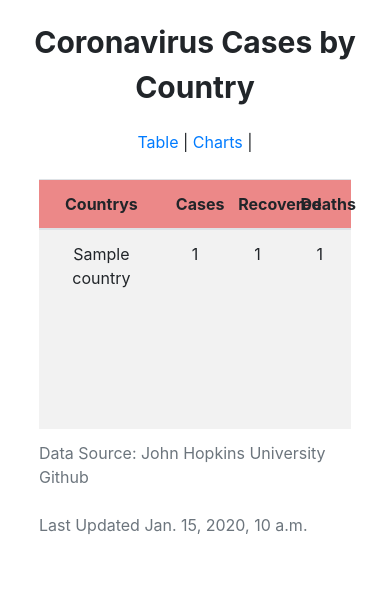
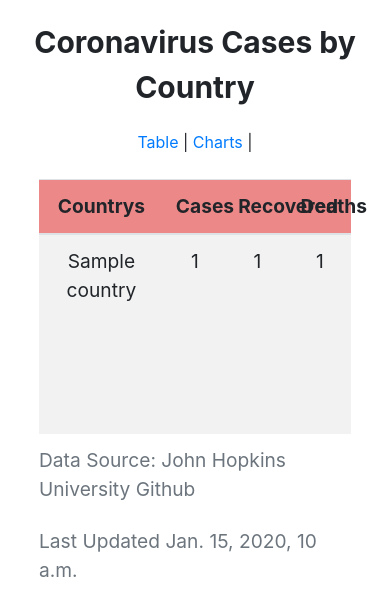
Before and after one commit to Nicholas-Chong/Coronavirus_website, a Django app: template corona_website_app/templates/corona_website_app/index.html in a window 390 px wide. Shown: the top 616 px of the page. Run offline with Django 3.2, Linux system fonts and the light colour scheme; the template is opened without the code that fills it: most values are stand-ins (such as "Sample title", 1, 10 or a date in 2020); data that the repository does not hold is empty; some libraries are stand-ins or nearby versions.

Commit message:
Added media query

```diff
--- a/corona_website_app/templates/corona_website_app/index.html
+++ b/corona_website_app/templates/corona_website_app/index.html
@@ -9,6 +9,9 @@
         width: 80%;
         height: 80%;
         table-layout: fixed;
+        @media (max-width: 600px) {
+            font-size: larger;
+        }
     }
 
     tbody {
```
